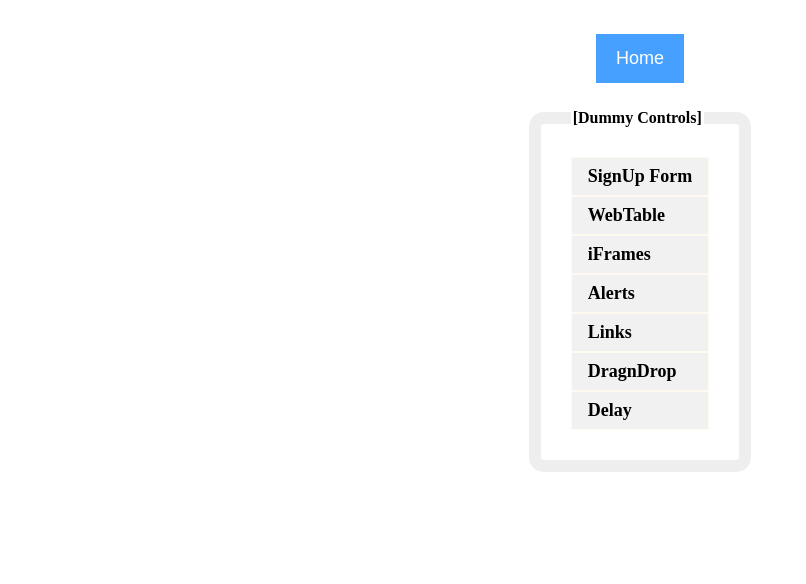
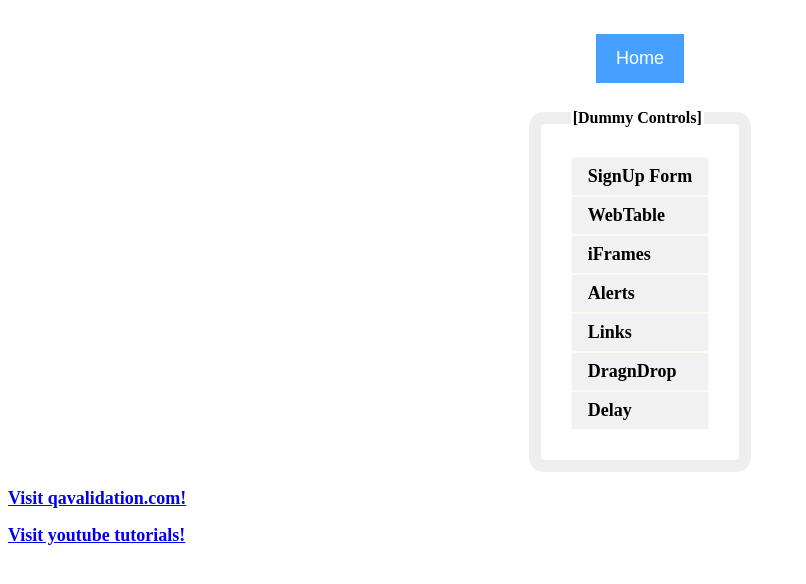
Before and after one commit to qavbox/demo, a Jekyll site: the page built from index.html, in a window 1280 px wide. Shown: the top 584 px of the page, without its empty margins (0-806 px from the left). Built offline with Jekyll 4.4.1, drawn with Linux system fonts in a browser that asks for light colours.

Commit message:
Update default.html

```diff
--- a/_layouts/default.html
+++ b/_layouts/default.html
@@ -34,6 +34,9 @@
 
 
     <footer>
+      <p id="blog"><a href="https://www.qavalidation.com/">Visit qavalidation.com!</a></p>
+      <p id="utube"><a href="https://www.youtube.com/c/qavbox">Visit youtube tutorials!</a></p>
+
     </footer>
   </body>
 </html>
```
